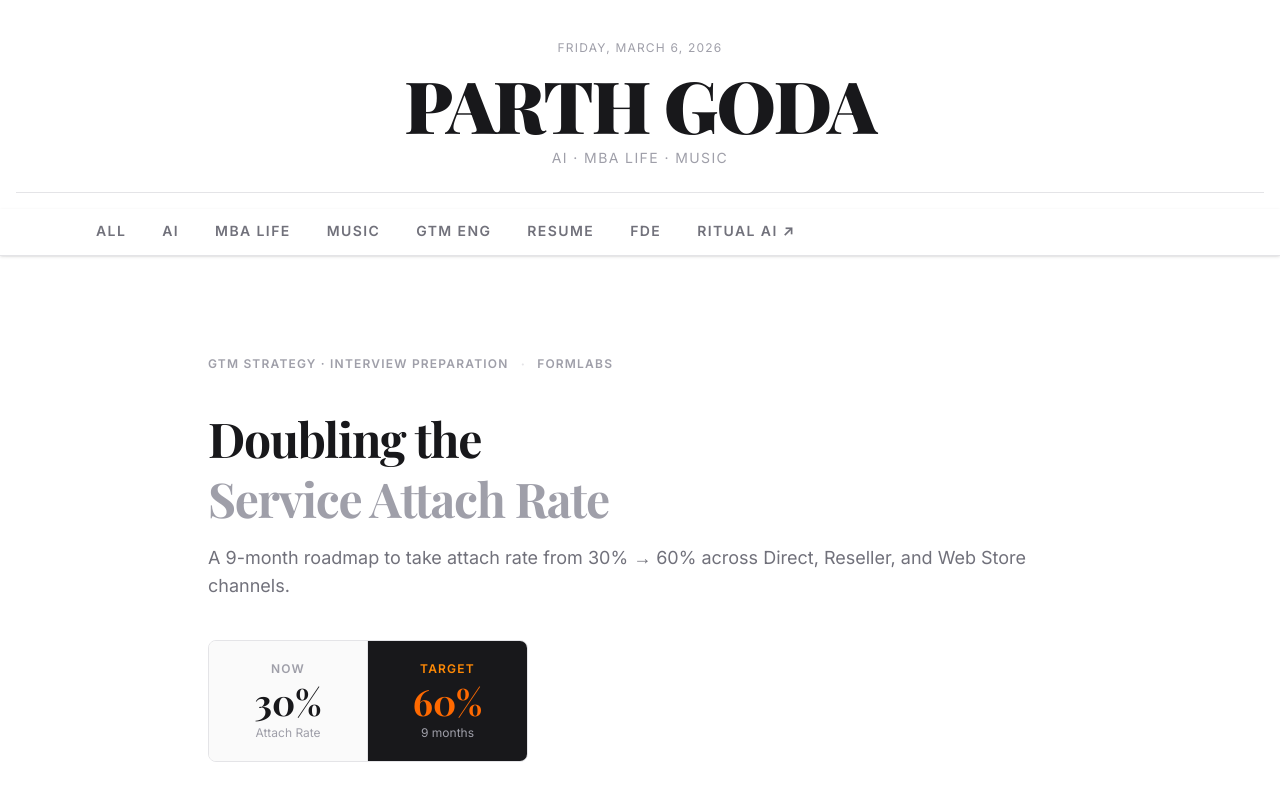
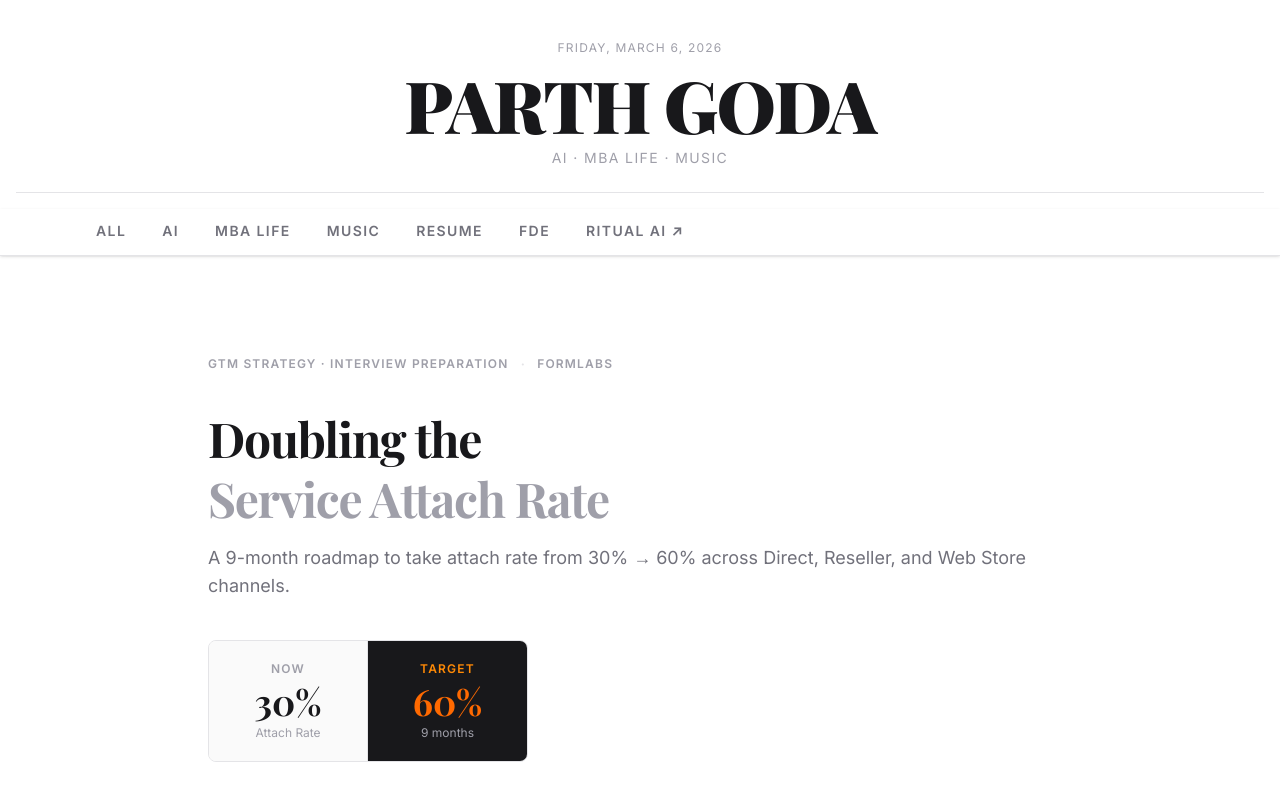
Before and after one commit to prgoda/parthgoda.com, a Next.js app: page /formlabs in a window 1280 px wide. Shown: the top 792 px of the page. Built offline with nearby package versions, Linux system fonts and the light colour scheme; a web font is replaced by a local one.

Commit message:
Remove GTM Eng item from top nav
Co-Authored-By: Claude Opus 4.8 (1M context) <noreply@anthropic.com>

```diff
--- a/components/layout/Nav.tsx
+++ b/components/layout/Nav.tsx
@@ -8,7 +8,6 @@ const NAV_ITEMS = [
   { label: "AI", href: "/category/ai" },
   { label: "MBA Life", href: "/category/mba-life" },
   { label: "Music", href: "/category/music" },
-  { label: "GTM Eng", href: "/category/gtm-engineering" },
   { label: "Resume", href: "/resume" },
   { label: "FDE", href: "/forward-deployed-engineer" },
   { label: "Ritual AI", href: "https://ritual-web-app.vercel.app/", external: true },
```
